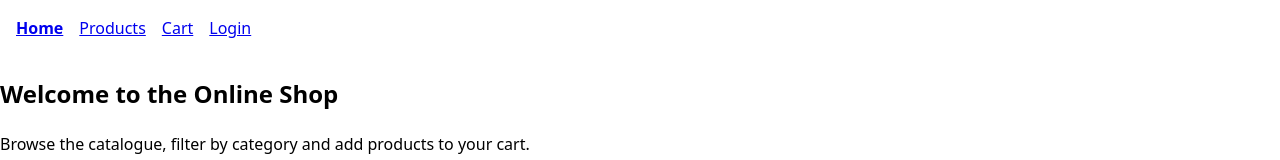
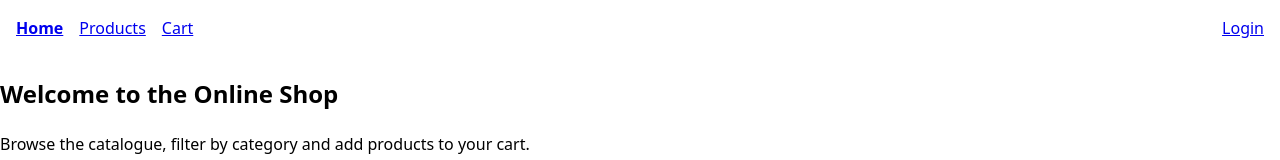
Before and after one commit to salimseker/Web-Lab7, a React (Vite) app: page / in a window 1280 px wide. Shown: the top 160 px of the page. Built offline with nearby package versions, Linux system fonts and the light colour scheme.

Commit message:
feat: protect cart route and show auth state in navbar

```diff
--- a/src/App.jsx
+++ b/src/App.jsx
@@ -1,5 +1,6 @@
 import { Route, Routes } from 'react-router'
 import Layout from './components/Layout.jsx'
+import ProtectedRoute from './components/ProtectedRoute.jsx'
 import Home from './pages/Home.jsx'
 import ProductList from './pages/ProductList.jsx'
 import ProductDetail from './pages/ProductDetail.jsx'
@@ -16,7 +17,14 @@ function App() {
           <Route index element={<ProductList />} />
           <Route path=":id" element={<ProductDetail />} />
         </Route>
-        <Route path="cart" element={<Cart />} />
+        <Route
+          path="cart"
+          element={
+            <ProtectedRoute>
+              <Cart />
+            </ProtectedRoute>
+          }
+        />
         <Route path="login" element={<Login />} />
         <Route path="*" element={<NotFound />} />
       </Route>
--- a/src/components/NavBar.jsx
+++ b/src/components/NavBar.jsx
@@ -1,6 +1,21 @@
-import { NavLink } from 'react-router'
+import { startTransition } from 'react'
+import { NavLink, useNavigate } from 'react-router'
+import { useAuth } from '../context/AuthContext.jsx'
 
 function NavBar() {
+  const { user, logout } = useAuth()
+  const navigate = useNavigate()
+
+  // React Router v8 applies navigation inside a transition. Logging out in the same transition
+  // makes both updates render together; otherwise a mounted protected page would see
+  // "no user" first and ProtectedRoute would redirect to /login instead of home.
+  function handleLogout() {
+    startTransition(() => {
+      navigate('/')
+      logout()
+    })
+  }
+
   return (
     <header className="navbar">
       <nav className="navbar-links">
@@ -10,8 +25,20 @@ function NavBar() {
         </NavLink>
         <NavLink to="/products">Products</NavLink>
         <NavLink to="/cart">Cart</NavLink>
-        <NavLink to="/login">Login</NavLink>
       </nav>
+
+      <div className="navbar-auth">
+        {user ? (
+          <>
+            <span className="navbar-user">{user.username}</span>
+            <button type="button" onClick={handleLogout}>
+              Logout
+            </button>
+          </>
+        ) : (
+          <NavLink to="/login">Login</NavLink>
+        )}
+      </div>
     </header>
   )
 }
--- /dev/null
+++ b/src/components/ProtectedRoute.jsx
@@ -0,0 +1,17 @@
+import { Navigate, useLocation } from 'react-router'
+import { useAuth } from '../context/AuthContext.jsx'
+
+// UX only, not security: the protected page's code is still shipped to the browser.
+function ProtectedRoute({ children }) {
+  const { user } = useAuth()
+  const location = useLocation()
+
+  if (!user) {
+    // Remember where the user wanted to go so Login can send them back afterwards.
+    return <Navigate to="/login" replace state={{ from: location }} />
+  }
+
+  return children
+}
+
+export default ProtectedRoute
--- a/src/index.css
+++ b/src/index.css
@@ -10,14 +10,24 @@ body {
   line-height: 1.5;
 }
 
-.navbar-links {
+.navbar {
   display: flex;
+  flex-wrap: wrap;
+  align-items: center;
+  justify-content: space-between;
   gap: 1rem;
   padding: 1rem;
 }
 
+.navbar-links,
+.navbar-auth {
+  display: flex;
+  align-items: center;
+  gap: 1rem;
+}
+
 /* NavLink adds the "active" class to the link matching the current URL */
-.navbar-links a.active {
+.navbar a.active {
   font-weight: bold;
   text-decoration: underline;
 }
```
